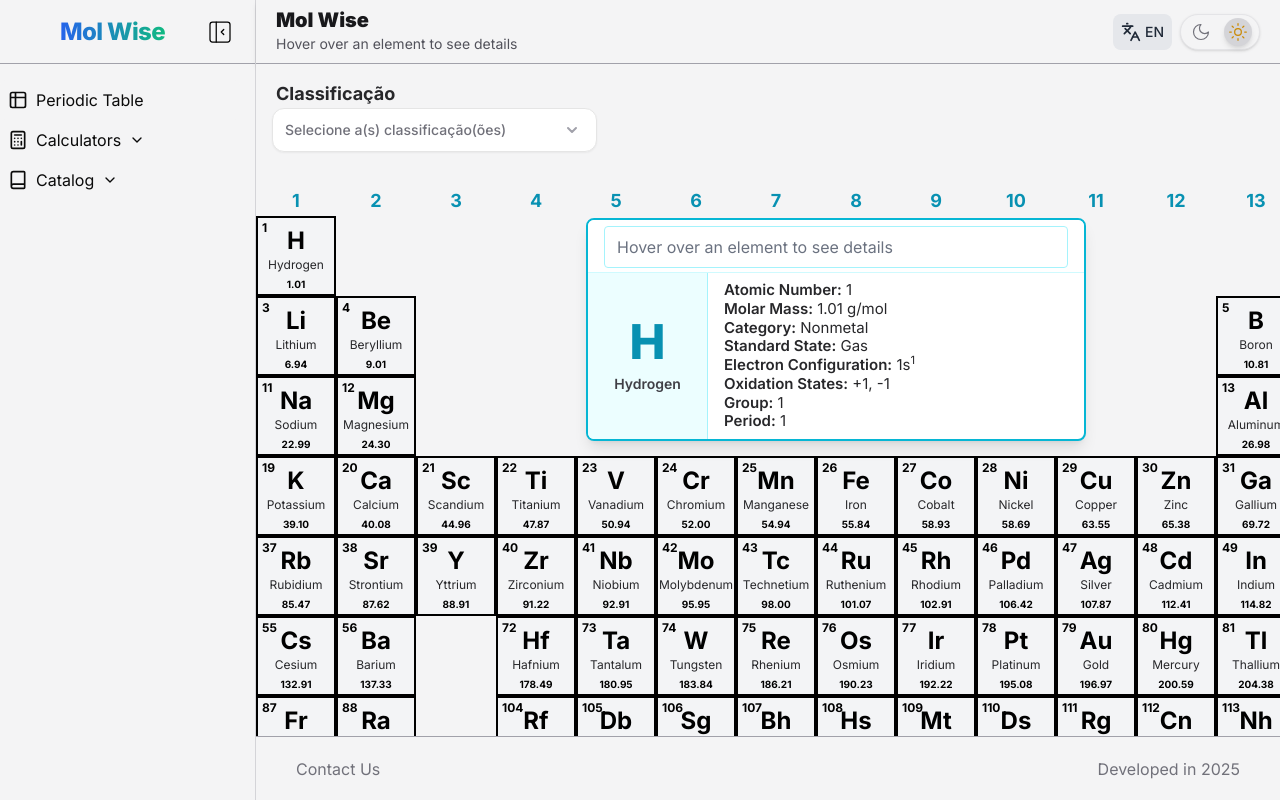
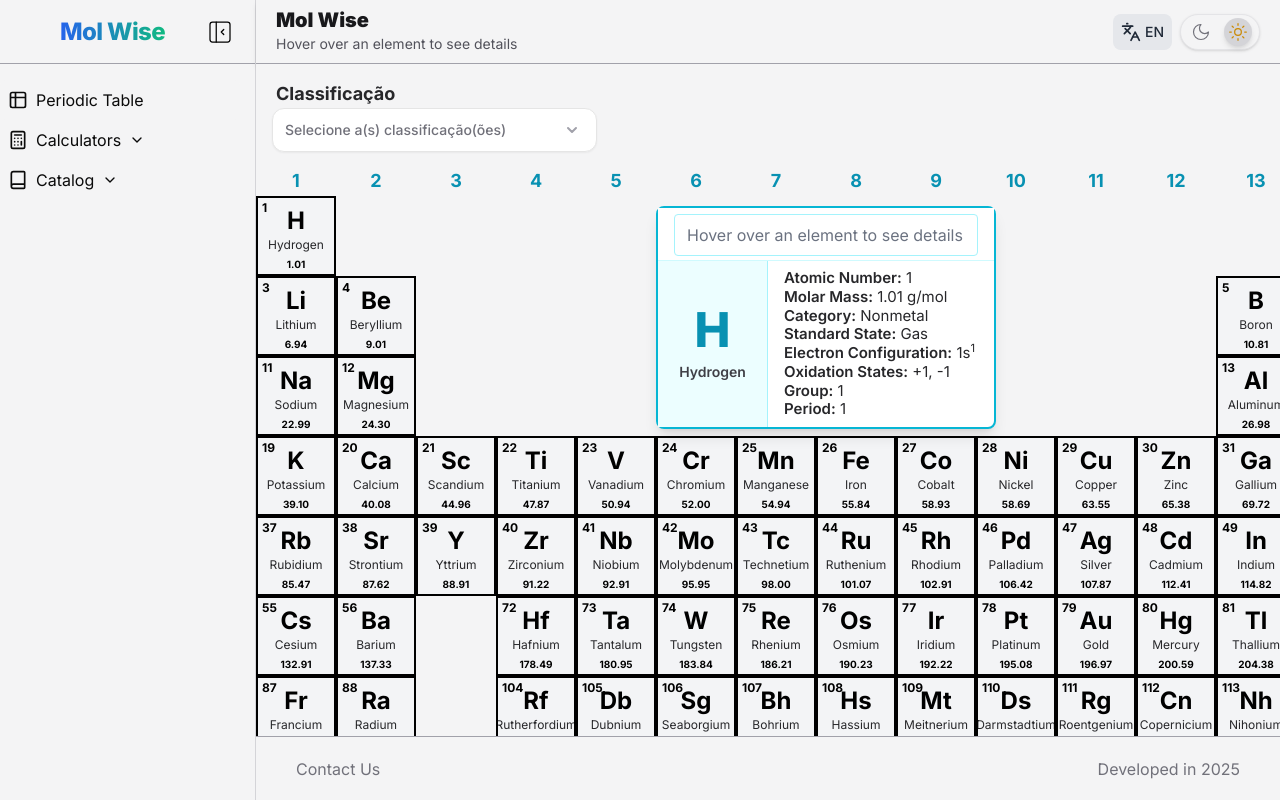
Before and after one commit to brunomacedo1203/Mol-Wise, a Next.js app: page /en/periodicTable in a window 1280 px wide. Built offline with nearby package versions, Linux system fonts and the light colour scheme.

Commit message:
feat(periodic-table): All option in filter allows selecting/deselecting all categories at once

```diff
--- a/src/components/ui/combobox.tsx
+++ b/src/components/ui/combobox.tsx
@@ -112,7 +112,7 @@ export function MultiSelectCombobox({
         </Button>
       </PopoverTrigger>
       <PopoverContent
-        className="w-[350px] p-0 z-[100]"
+        className="w-[300px] p-0 z-[100]"
         side="bottom"
         align="start"
         style={{ position: "absolute" }}
--- a/src/features/periodic-table/components/ElementDetailsPanel.tsx
+++ b/src/features/periodic-table/components/ElementDetailsPanel.tsx
@@ -4,6 +4,7 @@ import elementsData from "../data/elementsData";
 import { formatWithSup } from "@/shared/utils/formatWithSup";
 import { useTranslations } from "next-intl";
 
+// Mapeamento nomes em PT para símbolo (opcional, pode remover se não usa busca PT)
 const ptNameToSymbol: Record<string, string> = {
   hidrogenio: "H",
   helio: "He",
@@ -73,13 +74,9 @@ function searchElement(term: string): Element | undefined {
   return undefined;
 }
 
-// Helper function to convert a string to camelCase matching JSON keys
 function toCamelCase(str: string): string {
-  // Convert to lowercase first
   let s = str.toLowerCase();
-  // Replace spaces and hyphens with a single uppercase letter
   s = s.replace(/[-\s]+(.)?/g, (_, c) => (c ? c.toUpperCase() : ""));
-  // Ensure the very first character is lowercase
   return s.charAt(0).toLowerCase() + s.slice(1);
 }
 
@@ -96,9 +93,6 @@ export default function ElementDetailsPanel({
   const t = useTranslations("periodicTable");
 
   if (!elementToShow) return null;
-
-  // LOG para depuração do valor da configuração eletrônica
-  console.log("DADO NO PAINEL:", elementToShow.electronConfiguration);
 
   const fields: { label: string; value?: React.ReactNode }[] = [
     { label: t("element.atomicNumber"), value: elementToShow.atomicNumber },
@@ -145,11 +139,13 @@ export default function ElementDetailsPanel({
   return (
     <div
       className="
-        w-[500px] h-auto bg-white border-2 border-cyan-500 rounded-lg shadow-lg flex overflow-hidden flex-col
+        bg-white border-2 border-cyan-500 rounded-lg shadow-lg flex flex-col
         dark:border-white/35 dark:bg-neutral-800/90
+        min-w-[340px] max-w-[95vw] w-auto
       "
+      style={{ minWidth: 340 }}
     >
-      {/* Campo de pesquisa no topo */}
+      {/* Campo de pesquisa */}
       <div
         className="
           w-full px-4 pt-1 pb-1 bg-white border-b border-cyan-100
@@ -162,22 +158,17 @@ export default function ElementDetailsPanel({
           onChange={(e) => setSearch(e.target.value)}
           placeholder={t("subtitle")}
           className="
-            w-full px-3  border-cyan-200 rounded focus:outline-none focus:ring-2 focus:ring-cyan-300
+            w-full px-3 border-cyan-200 rounded focus:outline-none focus:ring-2 focus:ring-cyan-300
             text-base text-black bg-white
             dark:text-zinc-100 dark:bg-neutral-950/60 dark:border-white/20
           "
         />
       </div>
-      <div
-        className="
-          flex flex-row flex-1 overflow-hidden
-          dark:border-white/10 dark:bg-neutral-800/90
-        "
-      >
+      <div className="flex flex-row gap-0 items-stretch">
         {/* Coluna do símbolo */}
         <div
           className="
-            flex flex-col items-center justify-center w-[120px] bg-cyan-50 border-r border-cyan-200 py-4
+            flex flex-col items-center justify-center w-[110px] bg-cyan-50 border-r border-cyan-200 py-4
             dark:border-white/20 dark:bg-neutral-800/90
           "
         >
@@ -191,9 +182,15 @@ export default function ElementDetailsPanel({
         {/* Coluna das informações */}
         <div
           className="
-            flex-1 flex flex-col justify-center px-4 py-2 text-zinc-800 text-[15px]
+            px-4 py-2 text-zinc-800 text-[15px]
             dark:border-white/10 dark:bg-neutral-800/90 dark:text-zinc-100
-          "
+            flex flex-col justify-center
+            min-w-[200px]
+            "
+          style={{
+            whiteSpace: "nowrap",
+            overflowX: "auto",
+          }}
         >
           <ul className="flex flex-col gap-y-0 leading-tight">
             {fields.map(
--- a/src/features/periodic-table/components/PeriodicTableCards.tsx
+++ b/src/features/periodic-table/components/PeriodicTableCards.tsx
@@ -1,4 +1,3 @@
-// src/features/periodic-table/components/PeriodicTableCards.tsx
 "use client";
 import React, { useState } from "react";
 import { generatePeriodicTableMatrix } from "@/features/periodic-table/utils/periodicTableMatrix";
@@ -21,6 +20,7 @@ import { usePeriodicTableStore } from "../store/periodicTableStore";
 
 // 1. Options do filtro (usando nomes ORIGINAIS)
 const filterOptions = [
+  { value: "ALL", label: "Todos" },
   { value: "Alkali metal", label: "Metal Alcalino" },
   { value: "Alkaline earth metal", label: "Metal Alcalino-terroso" },
   { value: "Transition metal", label: "Metal de Transição" },
@@ -45,6 +45,30 @@ export default function PeriodicTableCards() {
   const setFilters = usePeriodicTableStore((state) => state.setFilters);
   const matrix = generatePeriodicTableMatrix();
 
+  // Handler para seleção de categorias, incluindo "Todos"
+  function handleFilterChange(values: string[]) {
+    // Se o usuário clicou em "Todos" e nem tudo estava selecionado, seleciona tudo
+    if (values.includes("ALL") && filters.length !== filterOptions.length - 1) {
+      setFilters(
+        filterOptions
+          .filter((opt) => opt.value !== "ALL")
+          .map((opt) => opt.value)
+      );
+    }
+    // Se o usuário desmarcou "Todos" (clicando no X do chip "Todos" e só ele foi removido)
+    else if (
+      filters.length === filterOptions.length - 1 &&
+      !values.includes("ALL") &&
+      values.length === filterOptions.length - 1
+    ) {
+      setFilters([]);
+    }
+    // Se o usuário desmarcou uma opção individual após selecionar "Todos"
+    else {
+      setFilters(values.filter((v) => v !== "ALL"));
+    }
+  }
+
   return (
     <div className="relative overflow-x-auto w-full dark:bg-transparent dark:text-white">
       <div className="flex flex-col items-center min-w-[1440px] mx-auto mt-3 relative">
@@ -55,17 +79,20 @@ export default function PeriodicTableCards() {
           </label>
           <PeriodicTableFilterDropdown
             options={filterOptions}
-            values={filters}
-            onChange={setFilters}
+            values={
+              filters.length === filterOptions.length - 1
+                ? ["ALL", ...filters]
+                : filters
+            }
+            onChange={handleFilterChange}
           />
         </div>
 
-        {/* Espaço para garantir visualização limpa (ajuste se precisar) */}
-        <div className="h-[110px]" />
-
-        {/* Painel de detalhes */}
-        <div className="absolute top-[142px] left-1/2 transform -translate-x-[78%] z-40 w-[500px] flex justify-center">
-          <ElementDetailsPanel element={selectedElement} />
+        <div className="h-[90px]" />
+        <div className="w-full flex justify-center absolute top-[130px] left-0 z-40 pointer-events-none">
+          <div className="pointer-events-auto max-w-[650px] w-full flex justify-center ml-[-300px]">
+            <ElementDetailsPanel element={selectedElement} />
+          </div>
         </div>
 
         {/* Números das colunas */}
```
Also changed, not shown: 1 other file (tests, documents, lock files or other folders).
